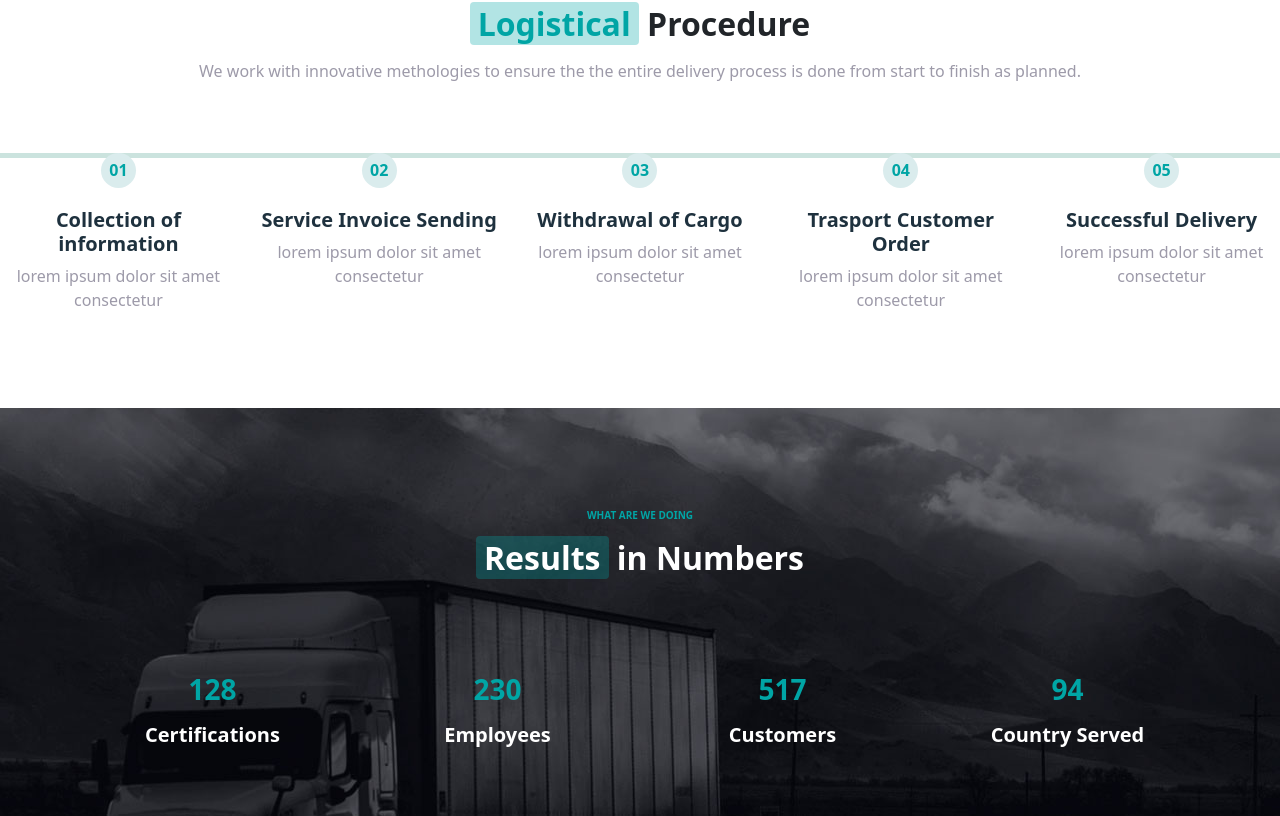
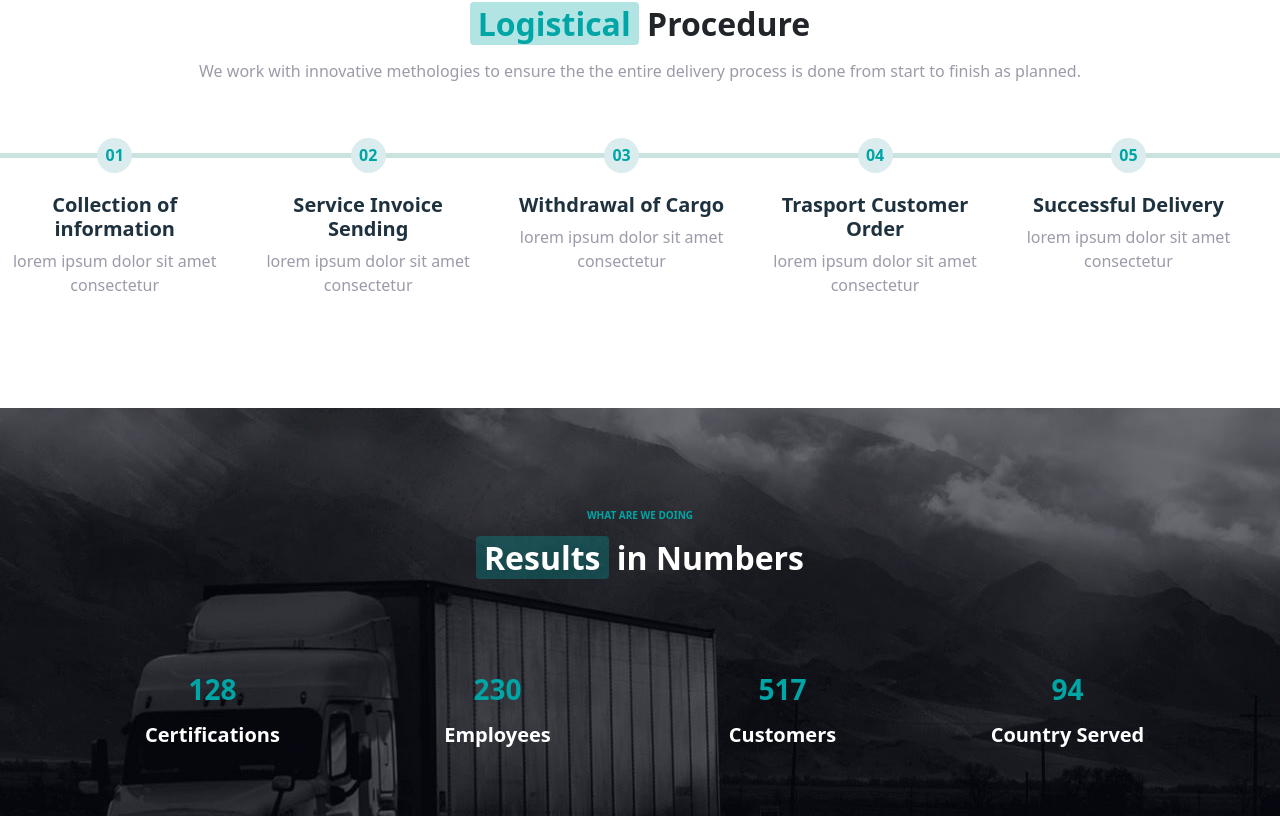
Before and after one commit to MauroDeStefano/proj-html-vuejs, a Vue app: page / in a window 1280 px wide. Shown: the part 1984-2800 px from the top of the page. Built offline with nearby package versions, Linux system fonts and the light colour scheme.

Commit message:
made some fixes, last of the day

```diff
--- a/src/assets/style/generals.scss
+++ b/src/assets/style/generals.scss
@@ -1,4 +1,9 @@
 @import '~bootstrap/scss/bootstrap.scss';
+
+.container{
+  min-width: 1000px!important;
+}
+
 
 .mds-btn{
   background-color: #058283;
--- a/src/components/LogisticalProcedure.vue
+++ b/src/components/LogisticalProcedure.vue
@@ -6,7 +6,7 @@
       <p class="mds-text-gray">We work with innovative methologies to ensure the the entire delivery process is done from start to finish as planned.</p>
     </div>
     <div class="mds-arificial-hr">
-    <div class="row">
+    <div class="row mds-this-row">
       <div class="col mds-logistical-card" v-for="(item, index) in logisticalData" :key="index">
         <div class="mds-logistical-number">0{{index + 1}}</div>
         <h5>{{item.name}}</h5>
@@ -43,8 +43,14 @@ export default {
   background-color: #CBE3DE;
 }
 
+.mds-this-row{
+  width: 99%;
+  margin: 0 auto;
+  min-width: 1000px;
+}
+
 .mds-logistical-card{
-  margin-top: -15px;
+  margin-top: -15px!important;
 
   h5{
     color: #1E313E;
```
